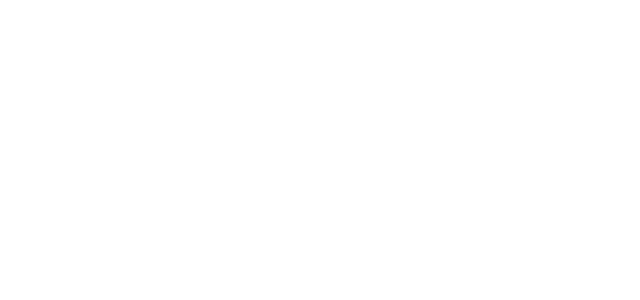
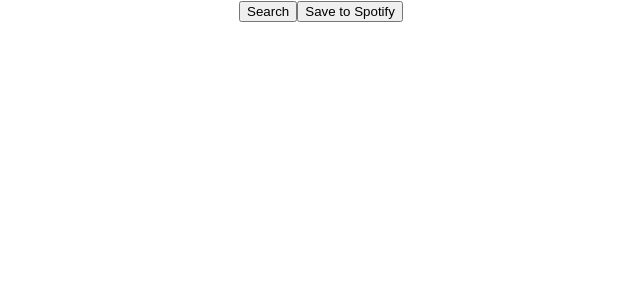
Before and after one commit to lucasgreulich/jamming, a React (Create React App) app: page / in a window 1280 px wide. Shown: the top 300 px of the page, without its empty margins (319-959 px from the left). Built offline with nearby package versions, Linux system fonts and the light colour scheme.

Commit message:
added components folder with components

```diff
--- a/src/App.js
+++ b/src/App.js
@@ -1,13 +1,21 @@
-import logo from './logo.svg';
 import './App.css';
 import { useState, useEffect } from 'react';
 
 
 function App() {
+
+
+
+
   return (
+    <>
     <div className="App">
+      <button className='searchBar'>Search</button>
+      <button className='save'>Save to Spotify</button>
+
 
     </div>
+    </>
   );
 }
 
--- /dev/null
+++ b/src/components/SearchBar.js
@@ -0,0 +1,5 @@
+function SearchBar (){
+
+};
+
+export default SearchBar;
--- /dev/null
+++ b/src/components/SearchResuluts.js
@@ -0,0 +1,6 @@
+function SearchResults() {
+
+
+};
+
+export default SearchResults;
--- /dev/null
+++ b/src/components/Track.js
@@ -0,0 +1,5 @@
+function Track(){
+
+};
+
+export default Track;
--- /dev/null
+++ b/src/components/TrackList.js
@@ -0,0 +1,6 @@
+function TrackList (){
+
+
+};
+
+export default TrackList;
```
Also changed, not shown: src/components/Playlist.js (added, +7 -0 lines), src/logo.svg (deleted).
